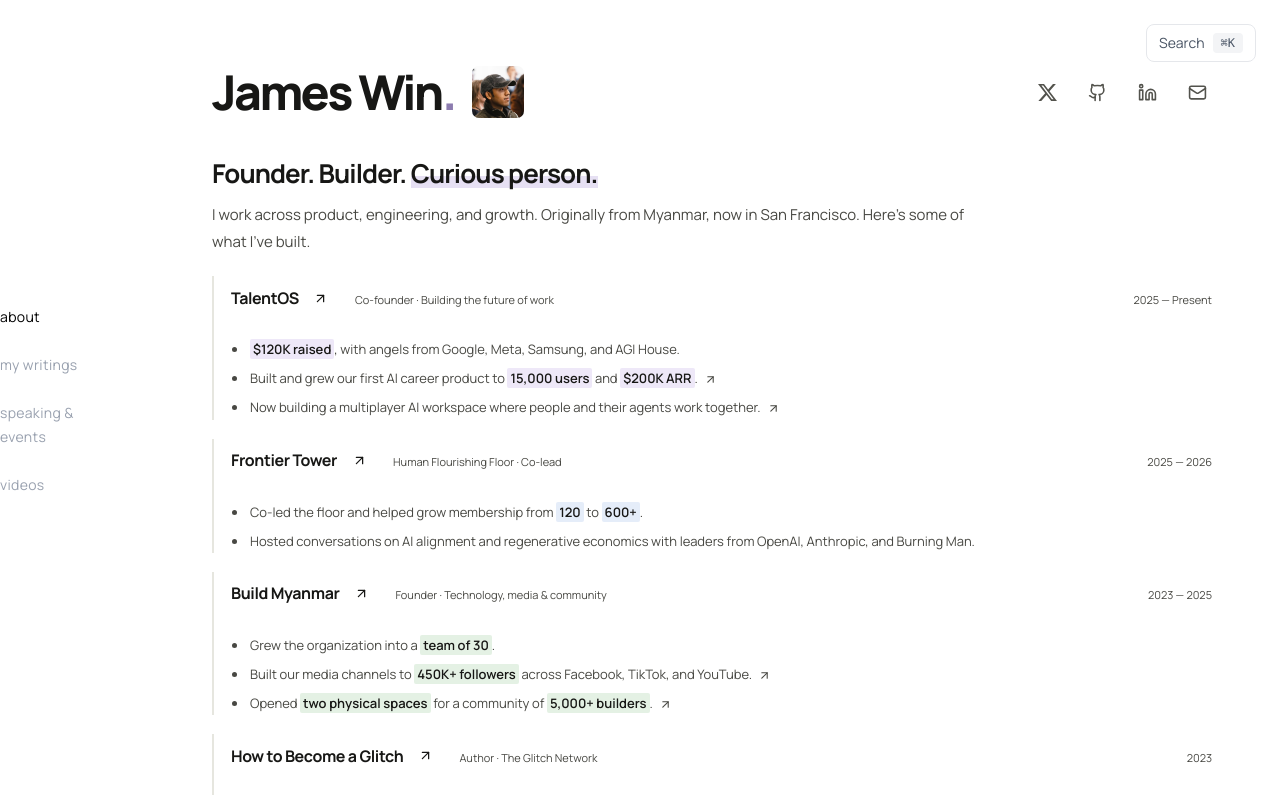
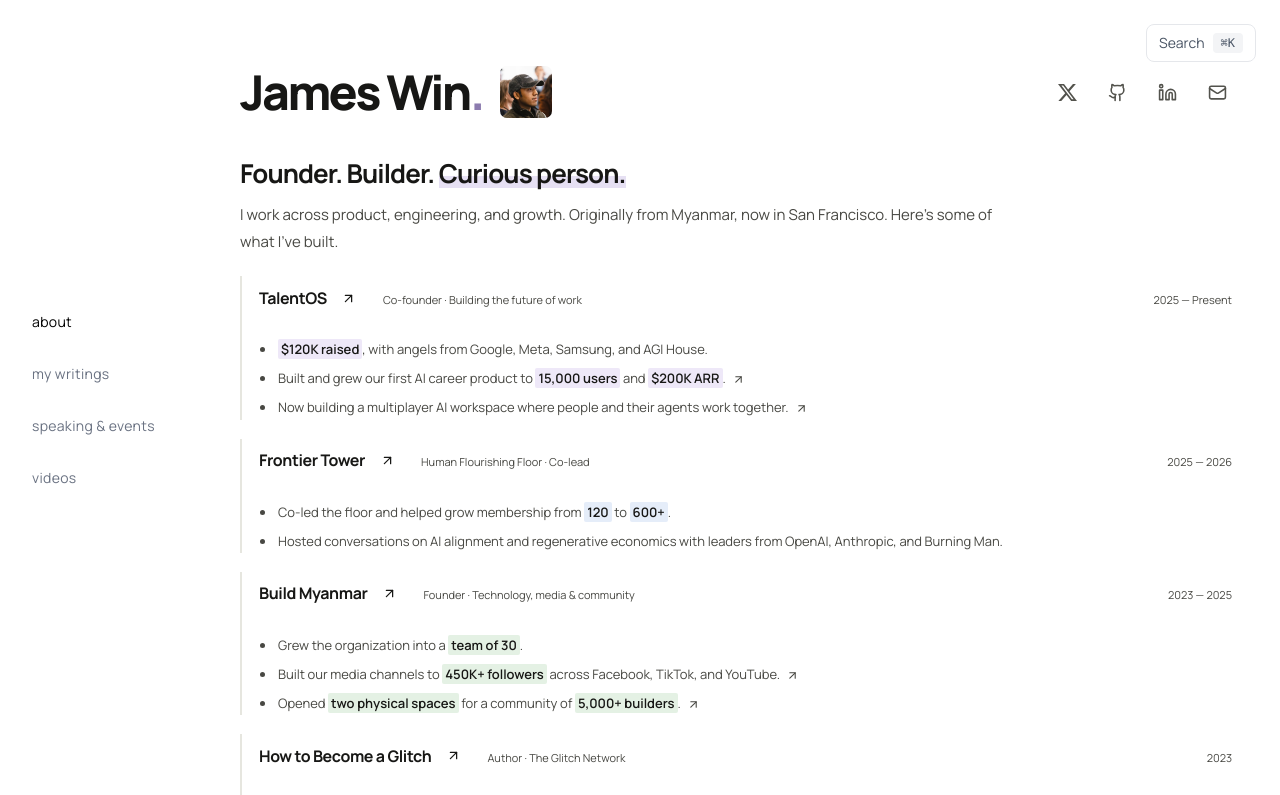
Before and after one commit to Asura2222/personalsite2026, a Next.js app in the folder personal-website/: page / in a window 1280 px wide. Shown: the top 795 px of the page. Built offline with nearby package versions, Linux system fonts and the light colour scheme.

Commit message:
fix: align sidebar navigation and prevent wrapped labels

```diff
--- a/personal-website/app/layout.tsx
+++ b/personal-website/app/layout.tsx
@@ -40,7 +40,7 @@ export default function RootLayout({
         <a href="#main-content" className="skip-link">
           Skip to content
         </a>
-        <main id="main-content" className="lg:pl-36">
+        <main id="main-content" className="lg:pl-48">
           <div className="px-6 pb-16 pt-24 lg:px-12 lg:py-24">{children}</div>
         </main>
       </body>
--- a/personal-website/components/layout/sidebar.tsx
+++ b/personal-website/components/layout/sidebar.tsx
@@ -19,17 +19,21 @@ export function Sidebar() {
   return (
     <>
       {/* Desktop Sidebar */}
-      <aside className="hidden lg:fixed lg:inset-y-0 lg:left-0 lg:z-50 lg:block lg:w-36 lg:overflow-y-auto">
-        <nav className="flex h-full flex-col items-end justify-center pr-8">
-          <ul className="space-y-6">
+      <aside className="hidden lg:fixed lg:inset-y-0 lg:left-0 lg:z-50 lg:block lg:w-48 lg:overflow-y-auto">
+        <nav
+          aria-label="Main navigation"
+          className="flex min-h-full flex-col justify-center px-6 py-8"
+        >
+          <ul className="w-full space-y-2">
             {navigation.map((item) => (
               <li key={item.name}>
                 <Link
                   href={item.href}
-                  className={`text-sm lowercase tracking-wide transition-colors ${
+                  aria-current={pathname === item.href ? "page" : undefined}
+                  className={`flex min-h-11 items-center whitespace-nowrap rounded px-2 py-2 text-sm leading-5 lowercase tracking-wide transition-colors ${
                     pathname === item.href
                       ? "text-black"
-                      : "text-gray-400 hover:text-black"
+                      : "text-gray-500 hover:text-black"
                   }`}
                 >
                   {item.name}
@@ -63,17 +67,21 @@ export function Sidebar() {
       {/* Mobile Menu */}
       {mobileMenuOpen && (
         <div className="fixed inset-0 z-40 bg-white lg:hidden">
-          <nav className="flex h-full flex-col items-center justify-center">
+          <nav
+            aria-label="Mobile navigation"
+            className="flex h-full flex-col items-center justify-center"
+          >
             <ul className="space-y-8">
               {navigation.map((item) => (
                 <li key={item.name}>
                   <Link
                     href={item.href}
+                    aria-current={pathname === item.href ? "page" : undefined}
                     onClick={() => setMobileMenuOpen(false)}
-                    className={`text-2xl lowercase tracking-wide transition-colors ${
+                    className={`flex min-h-11 items-center whitespace-nowrap text-2xl lowercase tracking-wide transition-colors ${
                       pathname === item.href
                         ? "text-black"
-                        : "text-gray-400 hover:text-black"
+                        : "text-gray-500 hover:text-black"
                     }`}
                   >
                     {item.name}
```
